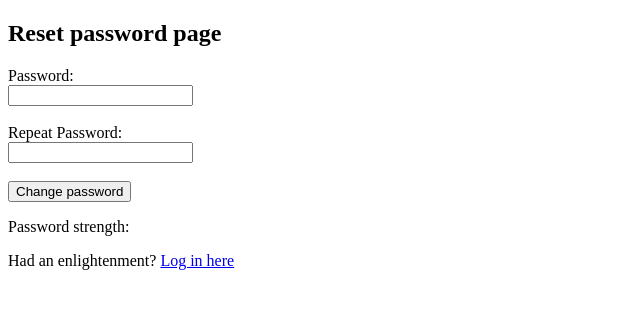
After one commit to KacperChabros/SecureNotesApp, a Flask app: page /reset_password/1 in a window 1280 px wide. The commit adds this page. Shown: the top 309 px of the page, without its empty margins (0-640 px from the left). Run offline with Flask 3, Linux system fonts and the light colour scheme.

Commit message:
add resetting forgotten password

```diff
--- a/app/main.py
+++ b/app/main.py
@@ -3,7 +3,7 @@ from flask import Flask, render_template, request, make_response, redirect, sess
 from flask_login import LoginManager, UserMixin, login_user, logout_user, login_required, current_user
 from dotenv import load_dotenv
 from db import get_connection, init_db
-from user_service import get_user_by_username, validate_user_exists, validate_register_data, register_user, verify_password_and_totp, register_login_attempt, get_failed_logins_since_last_successful, is_locked_out, validate_login_data
+from user_service import get_user_by_username, validate_user_exists, validate_register_data, register_user, verify_password_and_totp, register_login_attempt, get_failed_logins_since_last_successful, is_locked_out, validate_login_data, get_user_by_username_and_email, validate_forgot_password_data, generate_reset_password_token, validate_password, validate_token, change_password
 from note_service import get_notes_created_by_user, get_notes_shared_with_user, get_public_notes, validate_note_data, sign_and_add_note, fetch_note_if_user_can_view_it, decrypt_note, verify_note_authorship, clean_displayed_content
 from mappers import get_login_attempts_dict, get_notes_dict_list, get_note_dict
 import markdown
@@ -199,5 +199,37 @@ def add_note():
         flash("Note added successfully!", "success")
         return redirect("/home")
 
+@app.route("/forgot_password", methods=["GET", "POST"])
+def forgot_password():
+    if request.method == "GET":
+        return render_template("forgot_password.html")
+    if request.method == "POST":
+        username = request.form.get('username')
+        email = request.form.get('email')
+        validation_result = validate_forgot_password_data(username, email)
+        if not validation_result["valid"]:
+            return render_template("forgot_password.html", errors=validation_result['errors']), 401
+        user = get_user_by_username_and_email(username, email)
+        if not user:
+            return render_template("forgot_password.html", message = "Reset password email was sent to the provided email if user with given username and email exists")
+        generate_reset_password_token(user['id'], email)
+        return render_template("forgot_password.html", message = "Reset password email was sent to the provided email if user with given username and email exists")
+
+@app.route("/reset_password/<token>", methods=["GET", "POST"])
+def reset_password(token):
+    if request.method == "GET":
+        return render_template("reset_password.html", token=token)
+    if request.method == "POST":
+        password = request.form.get("password").strip()
+        password_repeat = request.form.get("password_repeat").strip()
+
+        pass_val_error = validate_password(password, password_repeat)
+        if pass_val_error:
+            return render_template("reset_password.html", error=pass_val_error, token=token)
+        validation_result = validate_token(token)
+        if not validation_result['valid']:
+            return render_template("reset_password.html", error=validation_result['error'], token=token)
+        totp_secret = change_password(validation_result['userId'], password)
+        return render_template("reset_password.html", success=True, totp_secret=totp_secret, token=token)
 if __name__ == "__main__":
     app.run()
--- a/app/templates/index.html
+++ b/app/templates/index.html
@@ -22,6 +22,7 @@
     </form>
 
     <p>Don't have an account? <a href="/register">Register here</a></p>
+    <p>Forgot the password? <a href="/forgot_password">Reset it here</a></p>
     {% if error %}
     	<p style="color: red;">{{error}}</p>
     {% endif %}
--- /dev/null
+++ b/app/templates/reset_password.html
@@ -0,0 +1,133 @@
+<!DOCTYPE html>
+<html lang="pl">
+<head>
+    <meta charset="UTF-8">
+    <meta name="viewport" content="width=device-width, initial-scale=1.0">
+    <title>Reset password page</title>
+</head>
+<body>
+    <h2>Reset password page</h2>
+    {% if not success %}
+    <form id="resetPasswordForm" action="/reset_password/{{ token }}" method="POST">
+        <label for="password">Password:</label><br>
+        <input type="password" id="password" name="password" required><br><br>
+
+	    <label for="password">Repeat Password:</label><br>
+        <input type="password" id="password_repeat" name="password_repeat" required><br><br>
+
+        <button type="submit">Change password</button>
+    </form>
+    <p>Password strength: <strong id="pass_strength"></strong></p>
+
+    <p>Had an enlightenment? <a href="/">Log in here</a></p>
+    {% endif %}
+
+    {% if success and totp_secret %}
+        <p>Your password has been successfully reset. Remember to change the TOTP secret in Your authenticator app. The previous one is no longer valid</p>
+        <h3>{{totp_secret}}</h3>
+        <p><a href="/">Log in here</a></p>
+    {% endif %}
+
+    {% if error %}
+	<p style="color:red;">{{error}}</p>
+    {% endif %}
+    <p id="errorMessage" style="color: red;"></p>
+
+    {% if errors %}
+    <ul>
+    {% for field, error in errors.items() %}
+        <li><strong>{{ field.capitalize() }}:</strong> {{ error }}</li>
+        {% endfor %}
+        </ul>
+    {% endif %}
+
+    <script>
+        const hasUpperCase = /[A-Z]/;
+        const hasLowerCase = /[a-z]/;
+        const hasDigit = /[0-9]/;
+        const hasSpecialChar = /[ !"#$%&'()*+,\-./:;<=>?@[\]\\^_`{|}~]/; //owasp list
+
+        function calculateEntropy(password) {
+            let charSetSize = 0;
+
+            if (hasLowerCase.test(password)) charSetSize += 26;
+            if (hasUpperCase.test(password)) charSetSize += 26;
+            if (hasDigit.test(password)) charSetSize += 10;
+            if (hasSpecialChar.test(password)) charSetSize += 32;
+
+            const passwordLength = password.length;
+
+            return passwordLength > 0 && charSetSize > 0
+                ? (passwordLength * Math.log2(charSetSize)).toFixed(2)
+                : 0;
+        }
+
+        document.getElementById("resetPasswordForm").addEventListener("submit", function (event) {
+            event.preventDefault();
+
+            const errorMessage = document.getElementById("errorMessage");
+            const password = document.getElementById("password").value;
+            const passwordRepeat = document.getElementById("password_repeat").value;
+
+            errorMessage.textContent = "";
+
+            if (!password || !passwordRepeat) {
+                errorMessage.textContent = "All fields must be filled";
+                return;
+            }
+
+            var errorMsg = "";
+            if (password.length < 12) {
+                errorMsg += "Password must be at least 12 characters long | ";
+            }
+
+            if(!hasLowerCase.test(password)){
+                errorMsg +="Password must contain a lowercase | ";
+            }
+            if(!hasUpperCase.test(password)){
+                errorMsg +="Password must contain an uppercase | ";
+            }
+            if(!hasDigit.test(password)){
+                errorMsg +="Password must contain a digit | ";
+            }
+            if(!hasSpecialChar.test(password)){
+                errorMsg +="Password must contain a special character | ";
+            }
+
+            const entropy = calculateEntropy(password);
+            if (entropy < 59){
+                errorMsg += "Password is too weak | ";
+            }
+
+            if (password !== passwordRepeat) {
+                errorMsg += "Passwords do not match";
+            }
+
+            if(errorMsg){
+                errorMessage.textContent = errorMsg;
+                return;
+            }
+
+            this.submit();
+        });
+
+
+        document.getElementById("password").addEventListener("keyup", () => {
+            const password = document.getElementById("password").value;
+            const pass_strength = document.getElementById("pass_strength");
+
+            const entropy = calculateEntropy(password);
+            var msg = '';
+            if (entropy < 35)
+                msg = 'Very weak';
+            else if (entropy < 59)
+                msg = 'Weak';
+            else if (entropy < 119)
+                msg = 'Strong';
+            else
+                msg = 'Very strong';
+                pass_strength.textContent = msg;
+        });
+    </script>
+</body>
+</html>
```
Also changed, not shown: app/db.py (+11 -0 lines), app/note_service.py (+21 -3 lines), app/templates/forgot_password.html (added, +75 -0 lines), app/templates/register.html (+8 -3 lines), app/user_service.py (+128 -14 lines).
